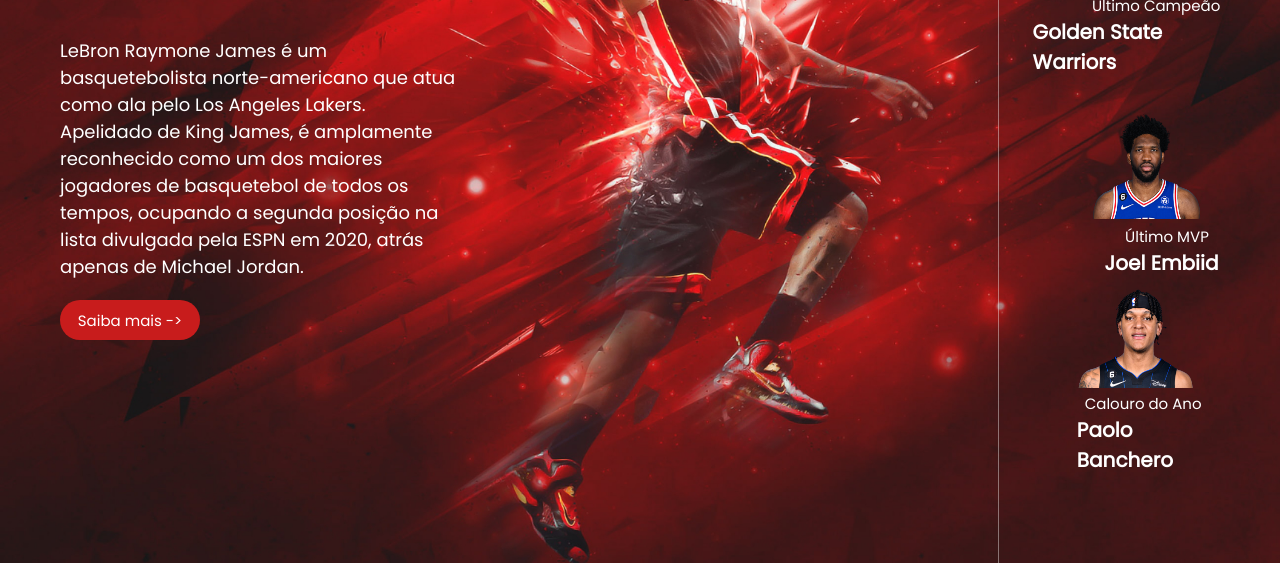
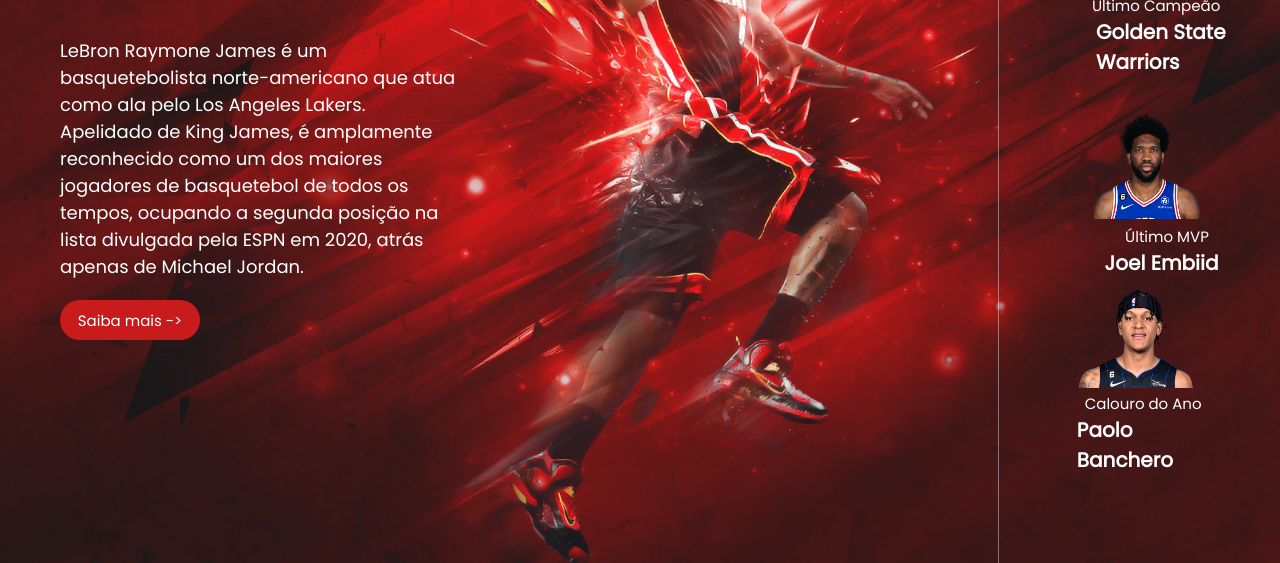
Before and after one commit to teuscapellari/ProjetoPadroesUsabi, a plain HTML site: page NBA/index.html in a window 1280 px wide. Shown: the part 237-800 px from the top of the page. Drawn offline with Linux system fonts and the light colour scheme.

Commit message:
Correção do itemC, menu da direita, da tela home
Co-authored-by: elielroberto1 <eliel.robertocosta@outlook.com>

```diff
--- a/NBA/style.css
+++ b/NBA/style.css
@@ -175,13 +175,15 @@ ul {
     color: white;
     margin-left: 15%;
     margin-top: 1%;
+
+
 }
 .itemC .p2 {
     font-family: 'Poppins', sans-serif;
     font-size: 20px;
     font-weight: bold;
     color: white;
-    margin-left: 1%;
+    margin-left: 30%;
     margin-bottom: 40%;
 }
 .itemC .p3 {
```
